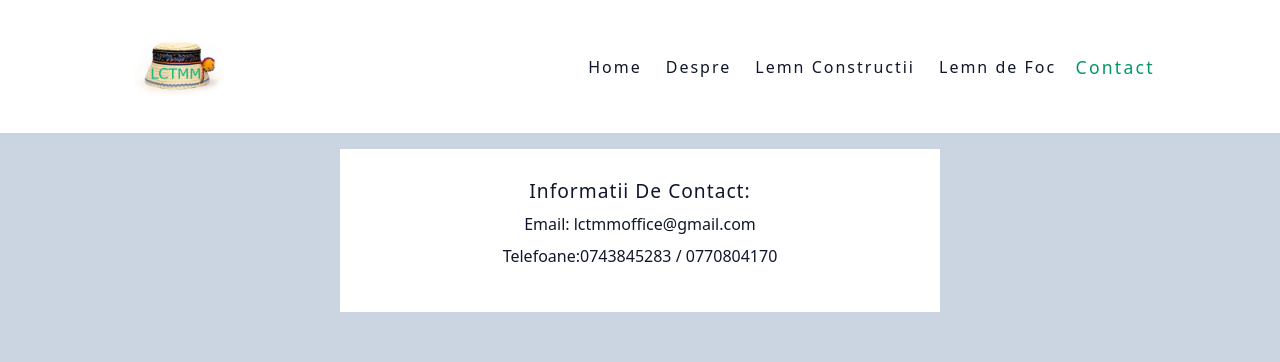
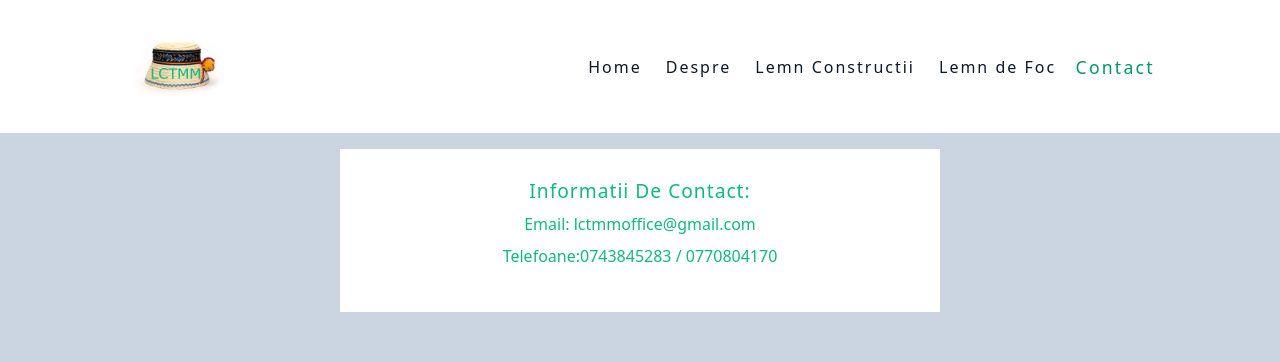
Before and after one commit to nidarg/LCTMM, a React (Vite) app: page /contact in a window 1280 px wide. Shown: the top 362 px of the page. Built offline with nearby package versions, Linux system fonts and the light colour scheme.

Commit message:
fix contact css

```diff
--- a/src/index.css
+++ b/src/index.css
@@ -225,7 +225,7 @@ ul {
   margin:1rem;
   font-size: var(--extra-small-text);
   background: white;
-
+  color: var(--primary-500);
 }
 
 .contact p, h5{
```
